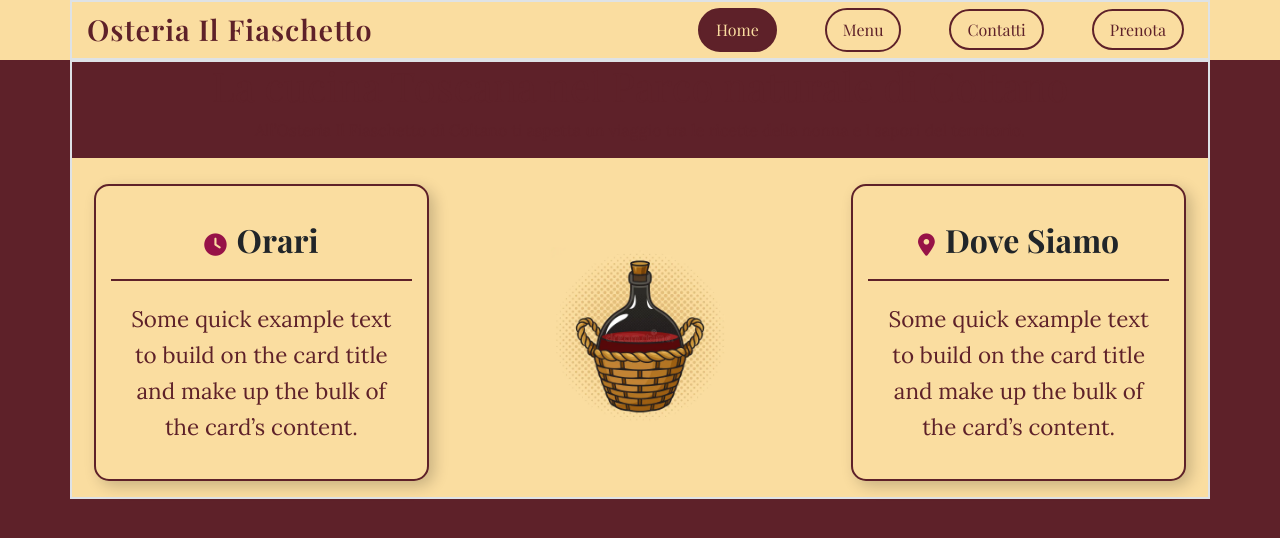
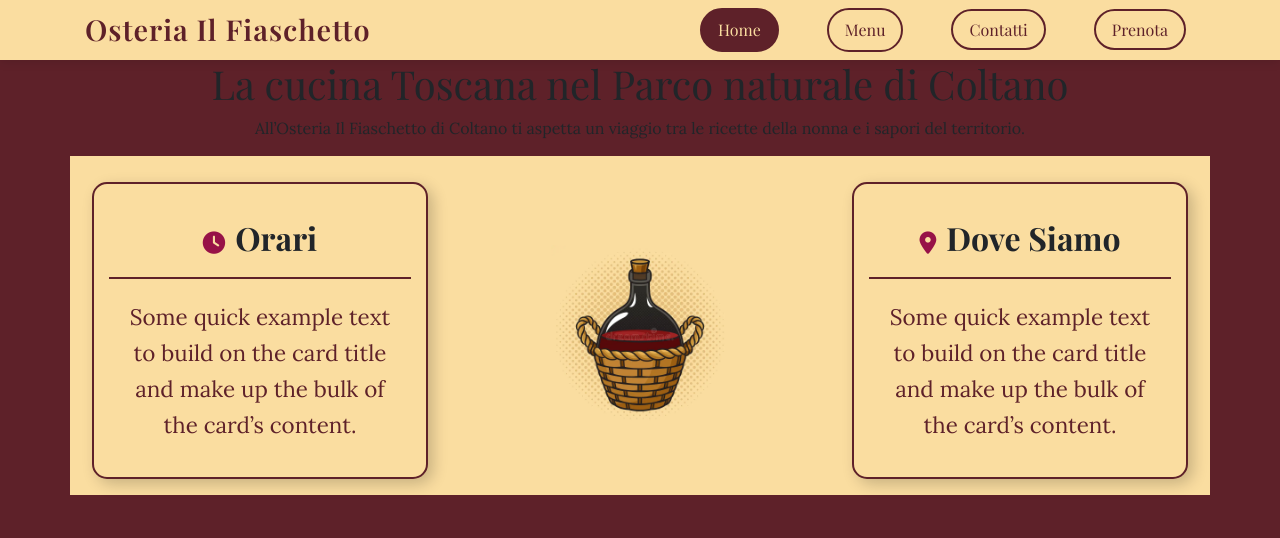
Before and after one commit to MattiaNatella/osteria_il_fiaschetto, a React (Vite) app: page / in a window 1280 px wide. Shown: the top 538 px of the page. Built offline with nearby package versions, Linux system fonts and the light colour scheme.

Commit message:
feat: Improve header styles and layout; enhance homepage jumbotron structure

```diff
--- a/src/components/Header.jsx
+++ b/src/components/Header.jsx
@@ -5,7 +5,7 @@ const Header = () => {
     return (
         <>
 
-            <div id="header-top" className='container border border-2 p-0 h-100 d-flex justify-content-between align-items-center'>
+            <div id="header-top" className='container p-0 h-100 d-flex justify-content-between align-items-center'>
 
                 <div className='logo-nome'>
                     Osteria Il Fiaschetto
--- a/src/index.css
+++ b/src/index.css
@@ -10,17 +10,26 @@
     margin: 0;
     padding: 0;
     box-sizing: border-box;
-    color: var(--primary);
+
     font-family: 'Lora', serif;
 }
 
 header {
     height: 60px;
     background-color: var(--secondary);
+    color: var(--primary);
+    position: fixed;
+    top: 0;
+    left: 0;
+    right: 0;
+    z-index: 1000;
+    background-color: #FADDA0;
+    box-shadow: 0 2px 10px rgba(0, 0, 0, 0.1);
 }
 
 body {
     background-color: var(--primary);
+    padding-top: 60px;
 }
 
 h1,
--- a/src/pages/Homepage.jsx
+++ b/src/pages/Homepage.jsx
@@ -2,7 +2,7 @@ export const Homepage = () => {
     return (
         <>
             <section id="jumbotron" className=""></section>
-            <div className="container jumbotron text-center border border-2">
+            <div className="container jumbotron text-center">
                 <h1>La cucina Toscana nel Parco naturale di Coltano</h1>
                 <p>All’Osteria Il Fiaschetto di Coltano ti aspetta un viaggio tra le ricette della nonna e i sapori del territorio.</p>
 
```
